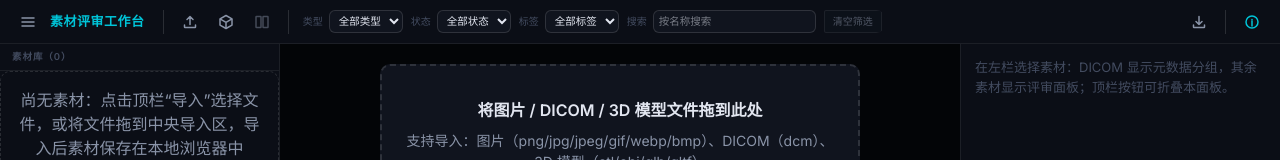
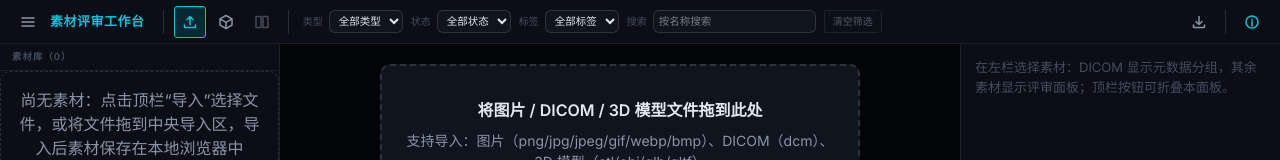
Before and after one commit to Tim-Lai-Admiral/AGdicom, a React (Vite) app: page / in a window 1280 px wide. Shown: the top 160 px of the page. Built offline with nearby package versions, Linux system fonts and the light colour scheme.

Commit message:
docs: CR-004 审查报告归档；fix: 顶栏激活态类名 is-active→active（M2）

```diff
--- a/src/features/workbench/TopToolbar.tsx
+++ b/src/features/workbench/TopToolbar.tsx
@@ -106,7 +106,7 @@ export default function TopToolbar({
       <span className="workbench__sep" aria-hidden="true" />
       <button
         type="button"
-        className={importActive ? 'tool-btn is-active' : 'tool-btn'}
+        className={importActive ? 'tool-btn active' : 'tool-btn'}
         aria-label="导入"
         aria-pressed={importActive}
         title="导入素材（选择文件 / 拖拽）"
@@ -139,7 +139,7 @@ export default function TopToolbar({
       <span className="workbench__spacer" aria-hidden="true" />
       <button
         type="button"
-        className={exportOpen ? 'tool-btn is-active' : 'tool-btn'}
+        className={exportOpen ? 'tool-btn active' : 'tool-btn'}
         aria-label="导出"
         aria-expanded={exportOpen}
         title="导出 / 导入评审数据"
```
Also changed, not shown: .ai/CHANGES/CR-004-ui-figma-align/REVIEW-CR004.md (added).
